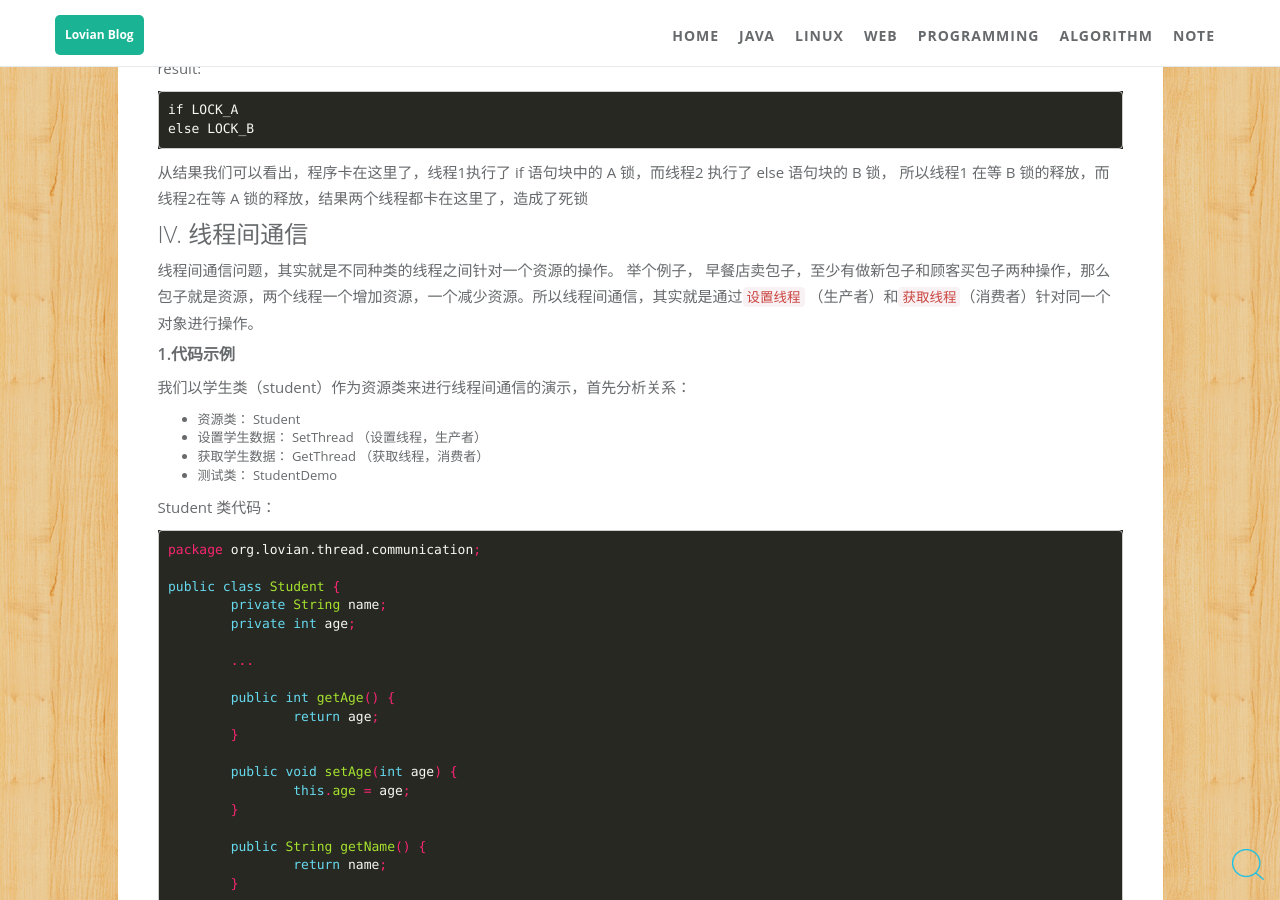
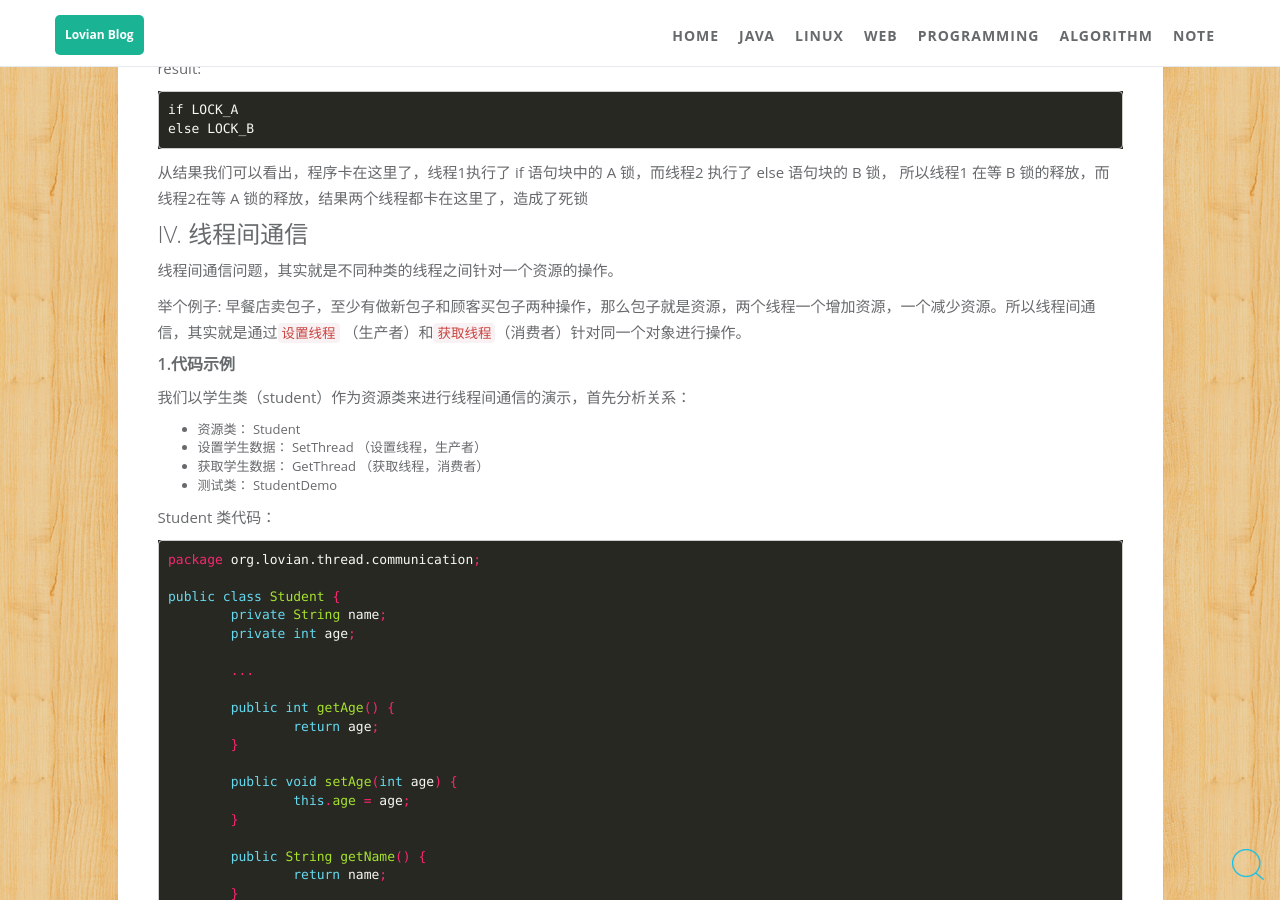
Before and after one commit to ZhengshuaiPENG/zhengshuaipeng.github.io, a Jekyll site: the page built from _posts/2016/08/2016-08-02-java-thread-safe.md, in a window 1280 px wide and 900 px high, scrolled down 5661 px. Built offline with Jekyll 4.4.1, drawn with Linux system fonts in a browser that asks for light colours; comment, search, counter and statistics services are not loaded; some of the changed lines change nothing that is shown.

Commit message:
wait notify

````diff
--- a/_posts/2016/08/2016-08-02-java-thread-safe.md
+++ b/_posts/2016/08/2016-08-02-java-thread-safe.md
@@ -297,7 +297,9 @@ else LOCK_B
 ## IV. 线程间通信
 
 线程间通信问题，其实就是不同种类的线程之间针对一个资源的操作。
-举个例子， 早餐店卖包子，至少有做新包子和顾客买包子两种操作，那么包子就是资源，两个线程一个增加资源，一个减少资源。所以线程间通信，其实就是通过```设置线程``` （生产者）和```获取线程```（消费者）针对同一个对象进行操作。
+
+举个例子:
+早餐店卖包子，至少有做新包子和顾客买包子两种操作，那么包子就是资源，两个线程一个增加资源，一个减少资源。所以线程间通信，其实就是通过```设置线程``` （生产者）和```获取线程```（消费者）针对同一个对象进行操作。
 
 ### 1.代码示例
 
@@ -338,6 +340,7 @@ public class Student {
 	...
 }
 ```
+
 
 SetThread 类代码：
 
@@ -461,6 +464,7 @@ Lili -- 18
 为什么这些方法不定义在```Thread``` 类中呢？
 因为，这些方法应该是```锁对象```来调用的，然而在多线程中，锁对象可能是任意一个对象，所以，就把方法定义在所有类的超类 Object 里。
 
+
 等待唤醒机制思想：
 
 -	生产者：先看是否有资源，有就等待，没有就生产，生产完通知消费者来消费
@@ -502,7 +506,6 @@ public class Student {
 		this.flag = flag;
 	}
 }
-
 ```
 
 生产者 SetThread 类：
````
